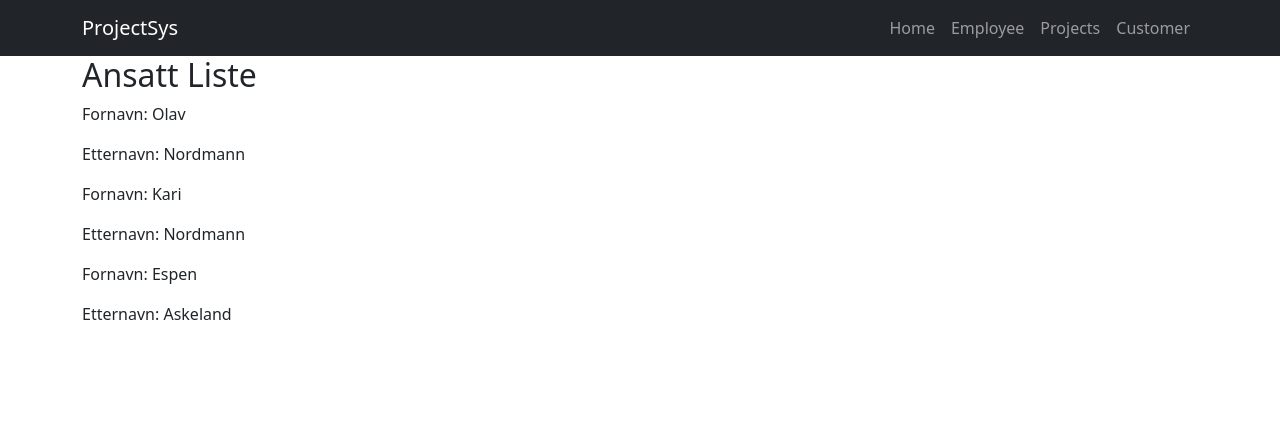
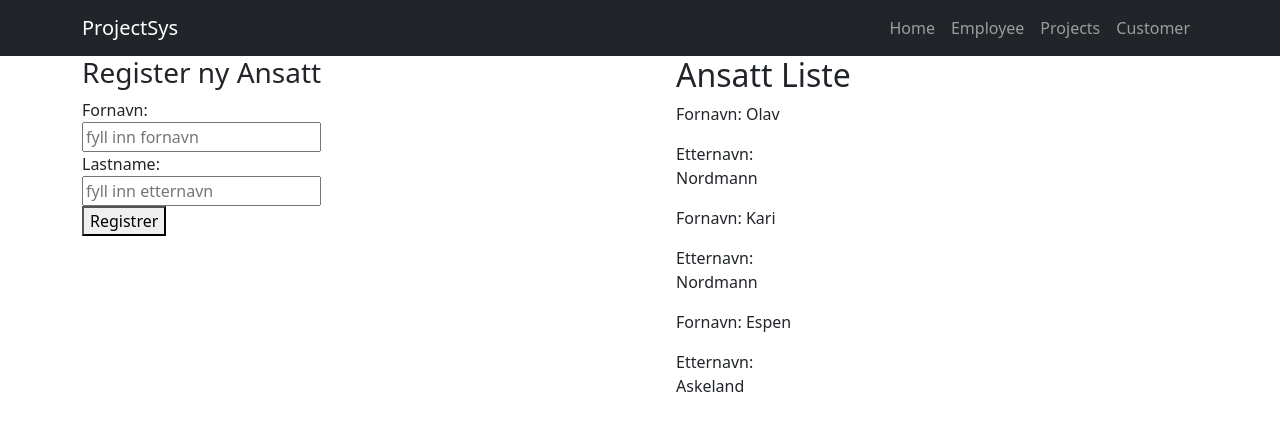
Before and after one commit to WhoCanThisBe/PGR305_WebUtv3_innlevering, a React (Create React App) app: page /employee in a window 1280 px wide. Shown: the top 430 px of the page. Built offline with nearby package versions, Linux system fonts and the light colour scheme.

Commit message:
fixed form in employee

```diff
--- a/src/components/Employee/EmployeeForm.tsx
+++ b/src/components/Employee/EmployeeForm.tsx
@@ -1,18 +1,66 @@
-import {FC, useState} from "react";
+import React, {FC, useState} from "react";
+import {Col} from "react-bootstrap";
+import EmployeeList from "./EmployeeList";
 
 const EmployeeForm: FC = () =>{
 
-    const [name,SetName] = useState("")
+    const [name,setName] = useState("")
     const [surname,setSurname ] = useState("")
     const [list, setList] = useState(["bjarn Nilsen"]);
 
+    const handleSubmit = (e: React.FormEvent) =>{
+        e.preventDefault()
+        setName("");
+        setSurname("");
+        EmployeeList
+
+
+    }
+
+
     return(
-        <>
-            //TODO: Fix this form
-            <section>
-                <h3>Registering av ny ansatt</h3>
-            </section>
-        </>
+       <>
+           <form onSubmit={handleSubmit}>
+               <Col>
+                   <h3>Register ny Ansatt</h3>
+               </Col>
+               <Col>
+                   <label>
+                       Fornavn:
+                       <br/>
+                       <input
+                           type="text"
+                           value={name}
+                           placeholder={"fyll inn fornavn"}
+                           onChange={(e) => setName(e.target.value)}
+                           required
+                           />
+                   </label>
+               </Col>
+               <Col>
+                   <label>
+                       Lastname:
+                       <br />
+                       <input
+                           type="text"
+                           value={surname}
+                           placeholder={"fyll inn etternavn"}
+                           onChange={(e) => setSurname(e.target.value)}
+                           required
+                           />
+                       </label>
+               </Col>
+               <Col>
+                   <button
+                       type={"submit"}
+                   >
+                       Registrer
+                   </button>
+               </Col>
+
+
+           </form>
+       </>
     )
 
 }
--- a/src/components/Employee/EmployeeList.tsx
+++ b/src/components/Employee/EmployeeList.tsx
@@ -2,11 +2,12 @@ import {FC, useState} from "react";
 import { Container, Row, Col } from "react-bootstrap";
 import {IEmployee} from "../../interfaces/interfaces";
 import EmployeeItem from "./EmployeeItem";
+import EmployeeForm from "./EmployeeForm";
 
 
 
 const EmployeeList: FC = () => {
-    const [employee] = useState<Array<IEmployee>>(
+    const [employee,setEmployee] = useState<Array<IEmployee>>(
         [
             {firstName: "Olav", lastName: "Nordmann"},
             {firstName: "Kari", lastName: "Nordmann"},
@@ -19,22 +20,20 @@ const EmployeeList: FC = () => {
     const showEmployeeList = () =>{
         return employee.map((employee,key) =>{
             return(
-                <Container>
                     <Col md={6} lg={4} xl={3} key={key}>
                        <EmployeeItem firstName={employee.firstName} lastName={employee.lastName}/>
                     </Col>
-                </Container>
             )
         })
     }
 
     return(
-        <>
-            <h2>Ansatt Liste</h2>
-            <Row>
+        <Container>
+            <section>
+                <h2>Ansatt Liste</h2>
                 {showEmployeeList()}
-            </Row>
-        </>
+            </section>
+        </Container>
     )
 
 }
--- a/src/components/Navigation/NavigationBar.tsx
+++ b/src/components/Navigation/NavigationBar.tsx
@@ -8,7 +8,7 @@ const NavigationBar: FC = () =>{
             <Container>
                 <Navbar.Brand>ProjectSys</Navbar.Brand>
                 <Nav>
-                    <Nav.Link as={Link} to="/">Home</Nav.Link>
+                    <Nav.Link as={Link} to="/" >Home</Nav.Link>
                     <Nav.Link as={Link} to="/employee">Employee</Nav.Link>
                     <Nav.Link as={Link} to="/project">Projects</Nav.Link>
                     <Nav.Link as={Link} to="/customer">Customer</Nav.Link>
--- a/src/pages/Employee.tsx
+++ b/src/pages/Employee.tsx
@@ -1,10 +1,20 @@
 import {FC} from "react";
 import EmployeeList from "../components/Employee/EmployeeList";
+import {Col, Row} from "react-bootstrap";
+import EmployeeForm from "../components/Employee/EmployeeForm";
 
 const Employee: FC = ()=>{
     return(
         <section>
-            <EmployeeList/>
+                <Row>
+                    <Col>
+                        <EmployeeForm/>
+                    </Col>
+                    <Col>
+                        <EmployeeList/>
+                    </Col>
+                </Row>
+
         </section>
     )
 }
--- a/src/routing/Routing.tsx
+++ b/src/routing/Routing.tsx
@@ -1,11 +1,11 @@
 import {FC} from "react";
 import {BrowserRouter, Route, Switch} from "react-router-dom";
 import Home from "../pages/Home";
-import EmployeeList from "../components/Employee/EmployeeList";
 import Project from "../pages/Project"
 import Customer from "../pages/Customer";
 import NavigationBar from "../components/Navigation/NavigationBar";
 import {Container} from "react-bootstrap";
+import {Employee} from "../pages";
 
 const Routing: FC = () => {
     return (
@@ -14,7 +14,7 @@ const Routing: FC = () => {
             <Container>
                 <Switch>
                     <Route exact path="/" component={Home}/>
-                    <Route path="/employee" component={EmployeeList}/>
+                    <Route path="/employee" component={Employee}/>
                     <Route path="/project" component={Project}/>
                     <Route path ="/customer" component={Customer}/>
                     //TODO: Fix a better 404 when you have time
```
